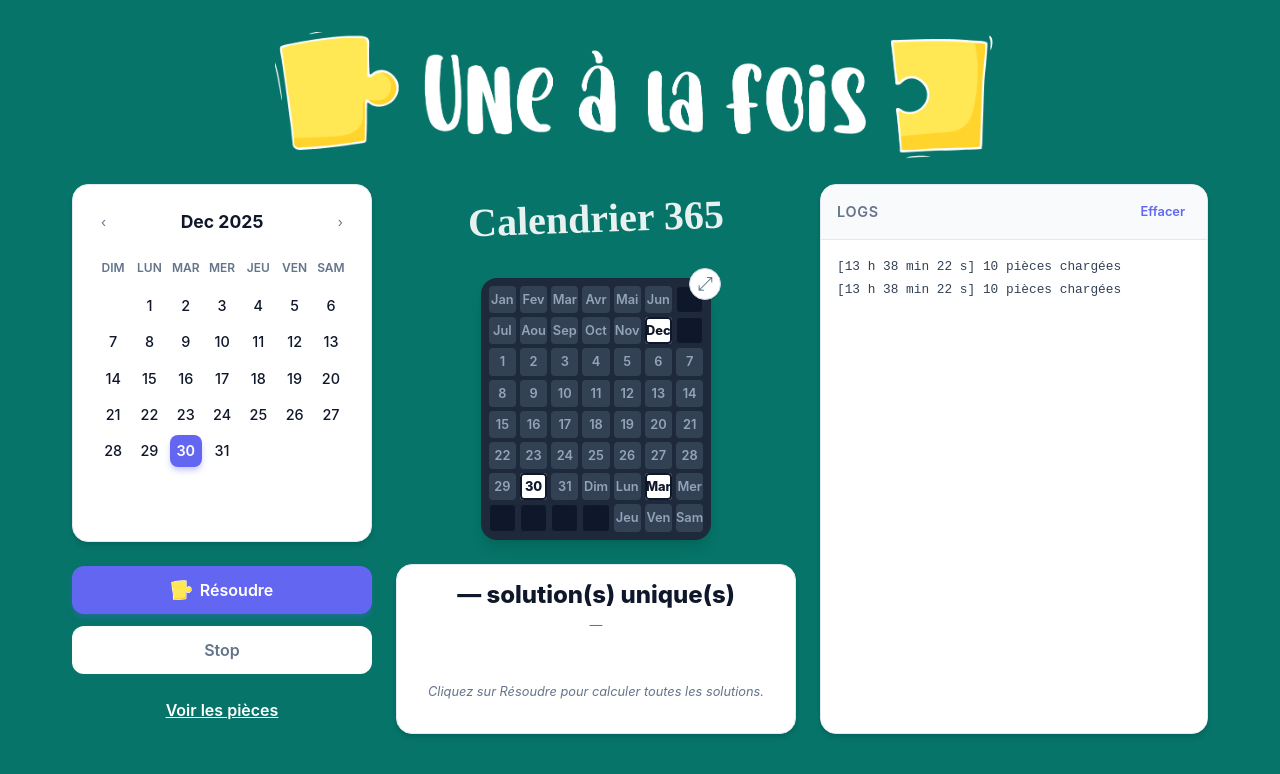
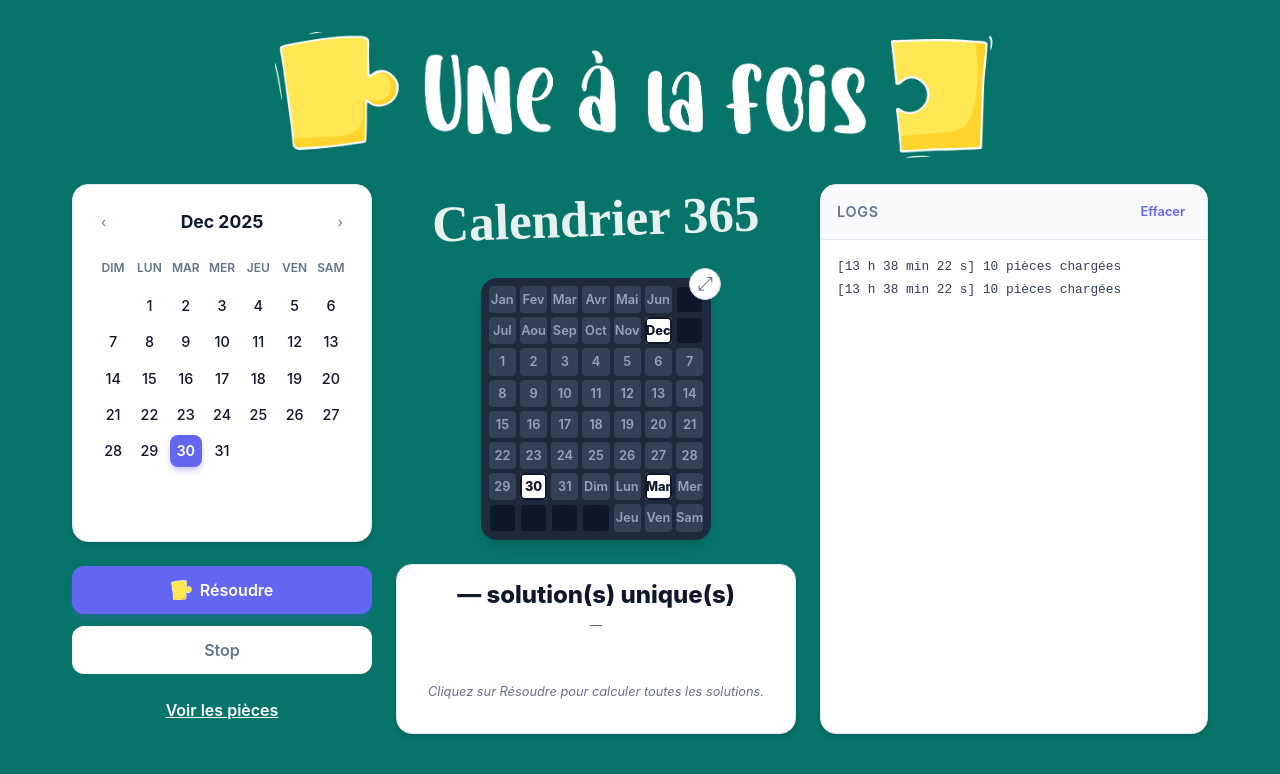
Before and after one commit to jeepee-star/Puzzle-Solver, a React (Vite) app: page / in a window 1280 px wide. Shown: the top 774 px of the page. Built offline with nearby package versions, Linux system fonts and the light colour scheme.

Commit message:
UI: Increase Calendrier 365 font size

```diff
--- a/src/App.css
+++ b/src/App.css
@@ -323,7 +323,7 @@ button.app__pieces-button {
 .app__board-title {
   color: white;
   /* Force white text */
-  font-size: 2.5rem;
+  font-size: 3.2rem;
   font-family: 'Brush Script MT', cursive;
   display: block;
   transform: rotate(-2deg);
```
